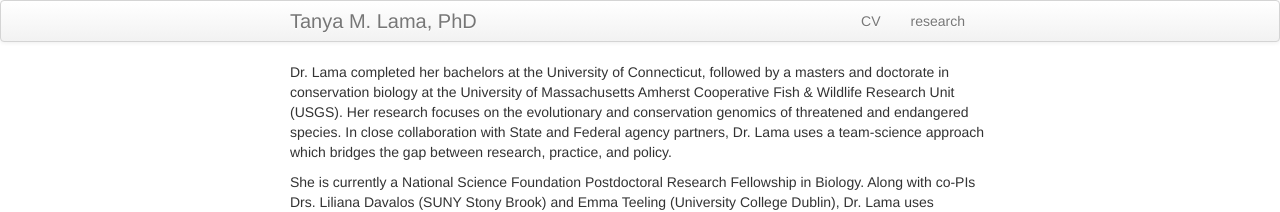
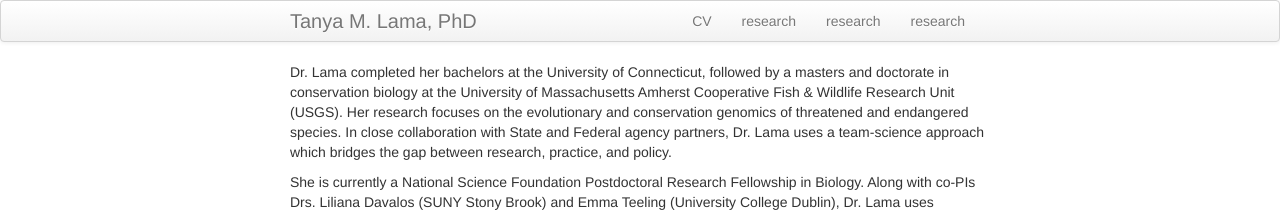
Before and after one commit to tanyalama/tanyalama.github.io, a Jekyll site: the page built from index.md, in a window 1280 px wide. Shown: the top 212 px of the page. Built offline with Jekyll 4.4.1, drawn with Linux system fonts in a browser that asks for light colours.

Commit message:
Update default.html

```diff
--- a/_includes/themes/twitter/default.html
+++ b/_includes/themes/twitter/default.html
@@ -36,7 +36,9 @@
           <a class="brand" href="{{ HOME_PATH }}">{{ site.title }}</a>
           <ul class="nav">
               <li><a href="{{ BASE_PATH }}/assets/CV.pdf">CV</a></li>
-              <li><a href="{{ BASE_PATH }}/pages/research.html">research</a></li>
+              <li><a href="{{ BASE_PATH }}/pages/Research.html">research</a></li>
+              <li><a href="{{ BASE_PATH }}/pages/Teaching.html">research</a></li>
+              <li><a href="{{ BASE_PATH }}/pages/NSF_REU.html">research</a></li>
           </ul>
         </div>
       </div>
```
